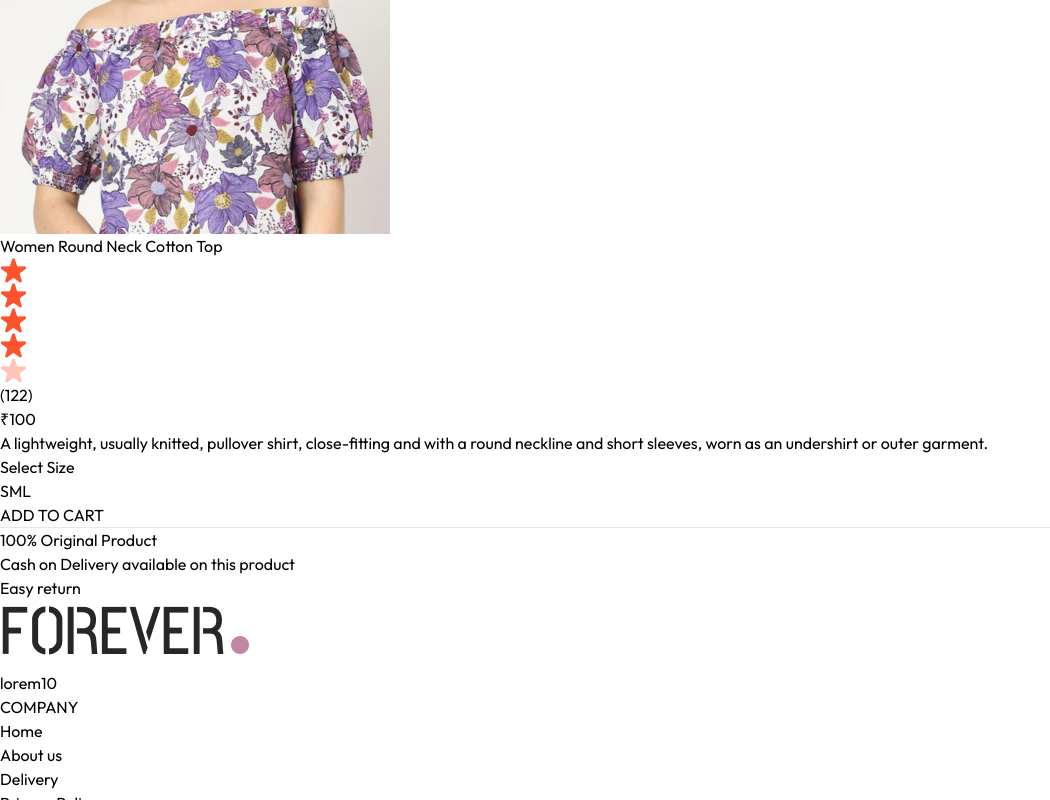
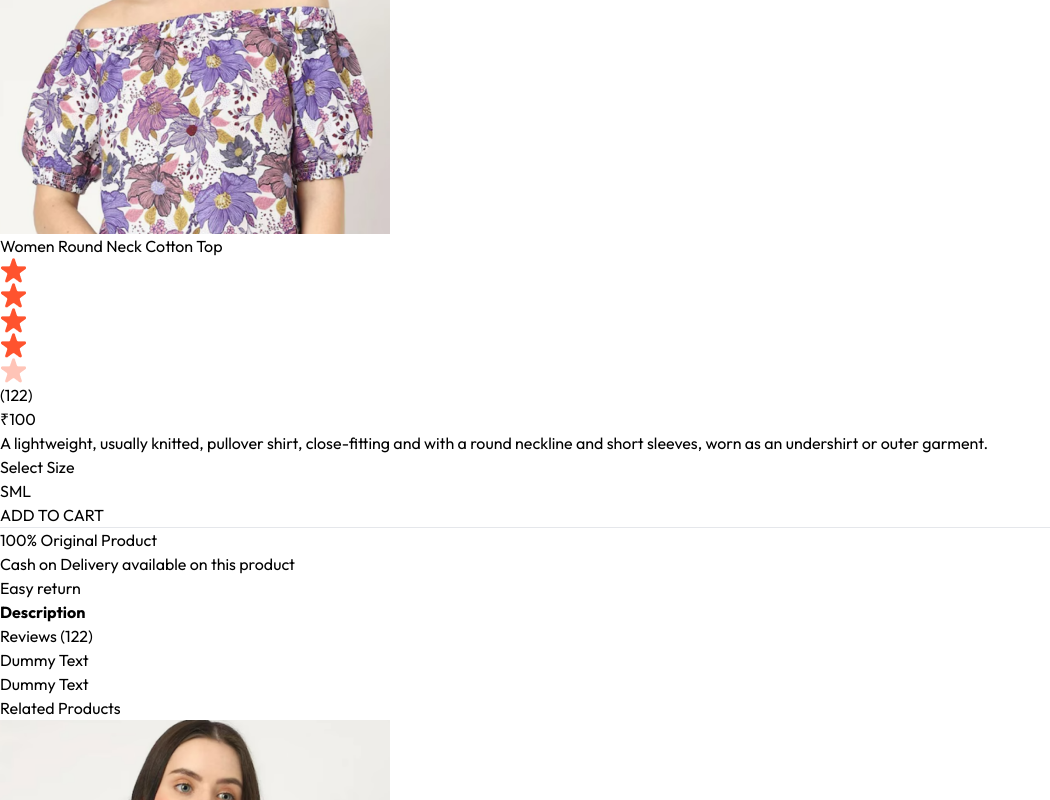
Before and after one commit to TousifTamboli/e-commerce, a React app: page /product/aaaaa in a window 1280 px wide. Shown: the part 1188-1988 px from the top of the page, without its empty margins (0-1050 px from the left). Built offline with nearby package versions, Linux system fonts and the light colour scheme; the HTML template or start-up script is replaced by a standard one.

Commit message:
product page complete

```diff
--- /dev/null
+++ b/src/components/RelatedProducts.jsx
@@ -0,0 +1,34 @@
+import React, { useContext, useEffect, useState } from 'react';
+import { ShopContext } from '../context/ShopContext';
+import Title from './Title';  // Import Title component if it's defined elsewhere
+import ProductItem from './ProductItem';  // Import ProductItem component if it's defined elsewhere
+
+const RelatedProducts = ({ category, subCategory }) => {
+  const { products } = useContext(ShopContext);
+  const [related, setRelated] = useState([]);
+
+  useEffect(() => {
+    if (products.length > 0) {
+      const filteredProducts = products
+        .filter((item) => item.category === category && item.subCategory === subCategory)
+        .slice(0, 5);  // Limit to 5 related products
+
+      setRelated(filteredProducts);
+    }
+  }, [products, category, subCategory]);
+
+  return (
+    <div className="my-24">
+      <div className="text-center text-3xl py-2">
+        <Title text1="Related" text2="Products" />
+      </div>
+      <div className="grid grid-cols-2 sm:grid-cols-3 md:grid-cols-4 lg:grid-cols-5 gap-4 gap-y-6">
+        {related.map((item) => (
+          <ProductItem key={item._id} id={item._id} name={item.name} price={item.price} image={item.image} />
+        ))}
+      </div>
+    </div>
+  );
+};
+
+export default RelatedProducts;
--- a/src/pages/Product.jsx
+++ b/src/pages/Product.jsx
@@ -2,6 +2,7 @@
 import { useParams } from "react-router-dom";
 import { ShopContext } from "../context/ShopContext";
 import { assets } from "../assets/assets";
+import RelatedProducts from "../components/RelatedProducts";
 
 const Product = () => {
   const { productId } = useParams();
@@ -87,7 +88,25 @@
           </div>
         </div>
       </div>
+
+    {/* description amd review section */}
+    <div className="mt-20">
+              <div className="flex">
+                <b className="border px-5 py-3 text-sm">Description</b>
+                <p className="border px-5 py-3 text-sm">Reviews (122)</p>
+              </div>
+              <div className="flex flex-col gap-4 border px-6 py-6 text-sm text-gray-600">
+                <p>Dummy Text</p>
+                <p>Dummy Text</p>
+              </div>
     </div>
+
+    {/* display related products */}
+    <RelatedProducts category={productData.category} subCategory={productData.subCategory} />
+
+    </div>
+
+
   ) : (
     <div className="opacity-50 text-center py-10">Loading Product...</div>
   );
```
